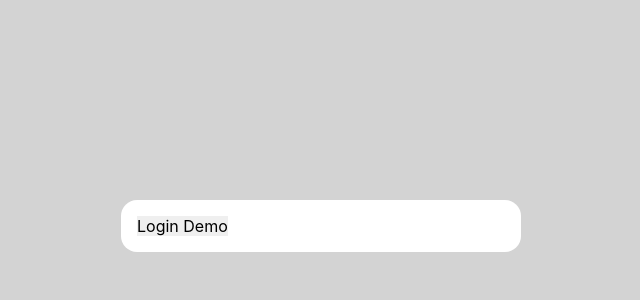
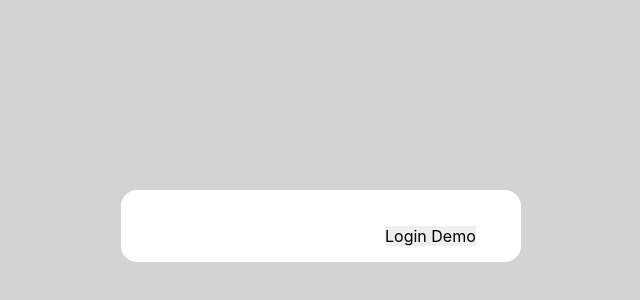
Before and after one commit to FranciscoGustavo/bg-admin, a React (Create React App) app: page /login in a window 1280 px wide. Shown: the part 174-474 px from the top of the page, without its empty margins (319-959 px from the left). Built offline with nearby package versions, Linux system fonts and the light colour scheme.

Commit message:
fix: warnings

```diff
--- a/src/components/organisms/Table/index.jsx
+++ b/src/components/organisms/Table/index.jsx
@@ -4,7 +4,7 @@ import './styles.css';
 
 const Table = ({ handleColumns, handleData }) => {
 
-  const columns = useMemo(() => handleColumns, []);
+  const columns = useMemo(() => handleColumns, [handleColumns]);
   const data = useMemo(() => handleData, [handleData]);
 
   const {
--- a/src/containers/Administrators/index.jsx
+++ b/src/containers/Administrators/index.jsx
@@ -49,7 +49,7 @@ const Administrators = () => {
 
     return !users.data ? getData() : null;
 
-  }, []);
+  }, [dispatch, users.data]);
 
   return (
     <LayoutAdmin title="Usuarios">
--- a/src/containers/Clients/index.jsx
+++ b/src/containers/Clients/index.jsx
@@ -50,7 +50,7 @@ const Clients = () => {
 
     return !clients.data ? getData() : null;
 
-  }, []);
+  }, [dispatch, clients.data]);
 
   return (
     <LayoutAdmin title="Clientes">
--- a/src/containers/Login/index.jsx
+++ b/src/containers/Login/index.jsx
@@ -16,9 +16,11 @@ const Login = () => {
   return (
     <div className="login">
       <div className="login__container">
-	<form>
-	  <button type="button" className="login__button" onClick={handleLoginDemo}>Login Demo</button>
-	</form>
+        <form>
+          <input type="email" value={email}/>
+          <input type="password" value={password}/>
+          <button type="button" className="login__button" onClick={handleLoginDemo}>Login Demo</button>
+        </form>
       </div>
     </div>
   );
--- a/src/containers/Products/index.jsx
+++ b/src/containers/Products/index.jsx
@@ -73,7 +73,7 @@ const Products = () => {
 
     return !products.data ? getData() : null;
 
-  }, [tryLoadDataAgain]);
+  }, [tryLoadDataAgain, dispatch, products.data]);
 
   return (
     <LayoutAdmin title="Productos">
```
